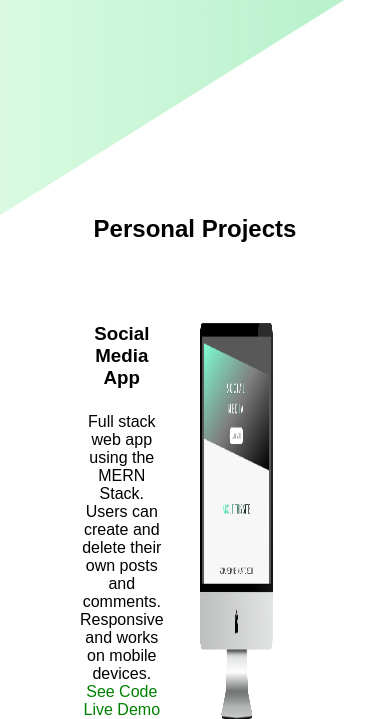
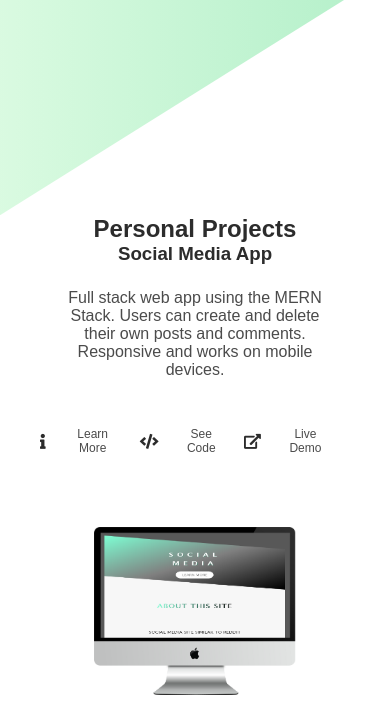
Before and after one commit to angelbenoit/angelbenoit.github.io, a PHP site: page / in a window 390 px wide. Shown: the part 1769-2488 px from the top of the page. After the commit the page ends 2464 px from the top, so only its background shows below. Run offline with PHP 8.4, Linux system fonts and the light colour scheme; some libraries are stand-ins or nearby versions.

Commit message:
add responsive layout to personal project

```diff
--- a/css/index.css
+++ b/css/index.css
@@ -167,8 +167,25 @@
     background-position: 0% 50%; } }
 
 .link {
+  display: flex;
   text-decoration: none;
-  color: green; }
+  font-size: 1.1rem;
+  color: #2c2c2c;
+  align-items: center;
+  transition: all .7s; }
+  .link__item {
+    display: flex;
+    align-items: center; }
+    .link__item i {
+      font-size: 125%; }
+  @media only screen and (max-width: 1150px) {
+    .link {
+      font-size: 95%; } }
+  @media only screen and (max-width: 650px) {
+    .link {
+      font-size: 75%; } }
+  .link:hover {
+    color: #868686; }
 
 .header {
   display: -webkit-box;
@@ -274,19 +291,30 @@
 
 .portfolioPreview {
   display: flex;
-  flex-direction: column; }
+  flex-direction: column;
+  color: #2c2c2c; }
   .portfolioPreview .project {
     display: flex;
     margin: 0 5rem;
     margin-top: 5rem; }
+    @media only screen and (max-width: 950px) {
+      .portfolioPreview .project {
+        flex-direction: column;
+        margin: 0 2.5rem; } }
     .portfolioPreview .project__text {
+      color: #2c2c2c;
       display: flex;
       flex-direction: column;
       justify-content: center;
       text-align: center;
+      font-size: 130%;
       flex: 1; }
-      .portfolioPreview .project__text :nth-child(2) {
-        padding-top: 1.5rem; }
+      .portfolioPreview .project__text p {
+        padding: 1.5rem;
+        color: #4b4b4b; }
+      @media only screen and (max-width: 1150px) {
+        .portfolioPreview .project__text {
+          font-size: 100%; } }
     .portfolioPreview .project__image {
       flex: 2;
       display: flex;
@@ -295,6 +323,13 @@
         width: 50%;
         height: 100%;
         margin: 0 auto; }
+        @media only screen and (max-width: 950px) {
+          .portfolioPreview .project__image img {
+            width: 65%;
+            padding-top: 3rem; } }
+    .portfolioPreview .project__buttons {
+      display: flex;
+      justify-content: space-between; }
 
 .skills {
   background: linear-gradient(270deg, #11da68, #1ec9689d, #eaffeb);
--- a/index.html
+++ b/index.html
@@ -6,6 +6,7 @@
 	<meta name="viewport" content="width=device-width, initial-scale=1.0">
 	<meta http-equiv="X-UA-Compatible" content="ie=edge">
 	<link href="https://unpkg.com/aos@2.3.1/dist/aos.css" rel="stylesheet">
+	<link rel="stylesheet" href="https://use.fontawesome.com/releases/v5.5.0/css/all.css" integrity="sha384-B4dIYHKNBt8Bc12p+WXckhzcICo0wtJAoU8YZTY5qE0Id1GSseTk6S+L3BlXeVIU" crossorigin="anonymous">
 	<link rel="stylesheet" href="https://cdn.rawgit.com/konpa/devicon/df6431e323547add1b4cf45992913f15286456d3/devicon.min.css">
 	<link rel="stylesheet" href="css/index.css">
 	<title>Angel's Portfolio</title>
@@ -139,7 +140,6 @@
 			</div>
 
 			<div class="project">
-
 				<div class="project__text">
 					<h3>Social Media App</h3>
 					<p>
@@ -150,14 +150,20 @@
 					</p>
 
 					<div class="project__buttons">
-						<a href="#" class="link link__github">See Code</a>
-						<a href="#" class="link link__demo">Live Demo</a>
+						<a href="#" target="_blank" class="link link__item" >
+							<i class="fas fa-info"></i> <p>Learn More</p>
+						</a>
+						<a href="https://github.com/angelbenoit/SocialMediaClone" target="_blank" class="link link__item">
+							<i class="fas fa-code"></i> <p>See Code</p>
+						</a>
+						<a href="https://angelsocialmedia.herokuapp.com/" target="_blank" class="link link__item">
+							<i class="fas fa-external-link-alt"></i> <p>Live Demo</p>
+						</a>
 					</div>
 				</div>
 				<div class="project__image">
 					<img src="images/socialmediaScreenshot.png" alt="social media app">
 				</div>
-
 			</div>
 		</div>
 	</div>
--- a/sass/buttons.scss
+++ b/sass/buttons.scss
@@ -1,12 +1,29 @@
 .link{
+    display: flex;
     text-decoration: none;
-    font-size: 20rem;
+    font-size: 1.1rem;
+    color: $color-gray-2;
+    align-items: center;
+    transition: all .7s;
 
-    &__github{
+    &__item{
+        display: flex;
+        align-items: center;
 
+        i{
+            font-size: 125%;
+        }
     }
 
-    &__demo{
+    @media only screen and (max-width: 1150px) {
+        font-size: 95%;
+    }
 
+    @media only screen and (max-width: 650px) {
+        font-size: 75%;
+    }
+
+    &:hover{
+        color: $color-gray-3;
     }
 }
--- a/sass/main.scss
+++ b/sass/main.scss
@@ -11,6 +11,7 @@
 
 $color-gray-1: rgb(75, 75, 75);
 $color-gray-2: rgb(44, 44, 44);
+$color-gray-3: rgb(134, 134, 134);
 
 @import "about.scss";
 @import "animations.scss";
--- a/sass/portfolioPreview.scss
+++ b/sass/portfolioPreview.scss
@@ -1,21 +1,34 @@
 .portfolioPreview{
     display: flex;
     flex-direction: column;
+    color: $color-gray-2;
 
     .project{
         display: flex;
         margin: 0 5rem;
         margin-top: 5rem;
 
+        @media only screen and (max-width: 950px) {
+            flex-direction: column;
+            margin: 0 2.5rem;
+        }
+
         &__text{
+            color: $color-gray-2;
             display: flex;
             flex-direction: column;
             justify-content: center;
             text-align: center;
+            font-size: 130%;
             flex: 1;
 
-            :nth-child(2){
-                padding-top: 1.5rem;
+            p{
+                padding: 1.5rem;
+                color: $color-gray-1;
+            }
+
+            @media only screen and (max-width: 1150px) {
+                font-size: 100%;
             }
         }
 
@@ -28,7 +41,17 @@
                 width: 50%;
                 height: 100%;
                 margin: 0 auto;
+
+                @media only screen and (max-width: 950px) {
+                    width: 65%;
+                    padding-top: 3rem;
+                }
             }
+        }
+
+        &__buttons{
+            display: flex;
+            justify-content: space-between;
         }
     }
 }
```
